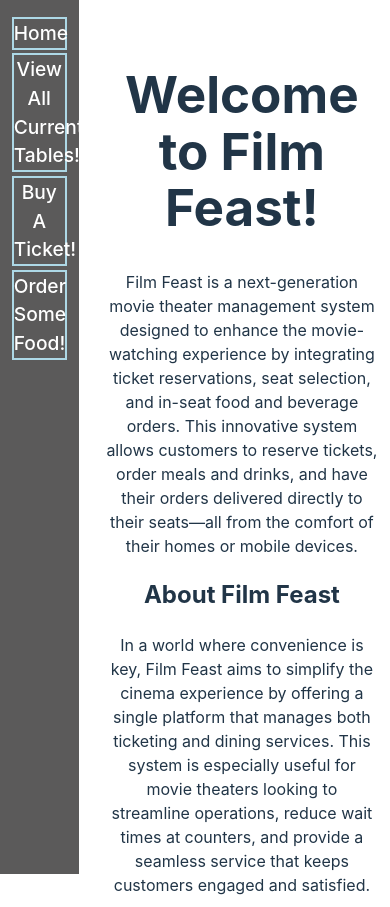
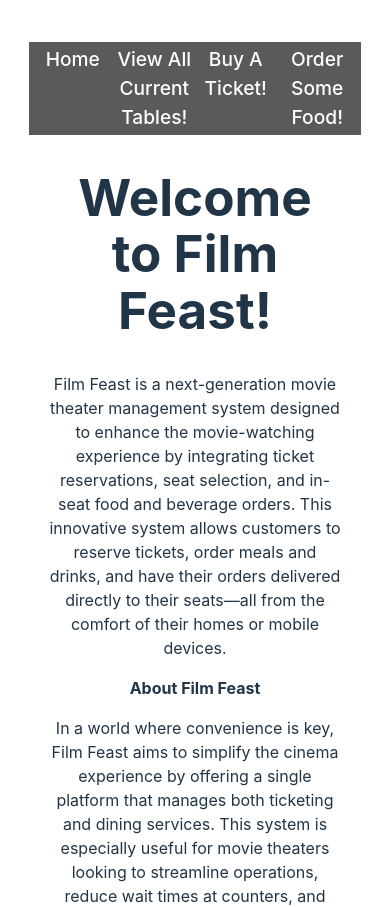
Before and after one commit to workoholyguy/film-feast, a React (Vite) app: page / in a window 390 px wide. Shown: the top 907 px of the page. Built offline with nearby package versions, Linux system fonts and the light colour scheme; no server answers.

Commit message:
Updated Readme

```diff
--- a/src/App.css
+++ b/src/App.css
@@ -71,3 +71,9 @@
   border: lightblue solid 2px;
   margin: 3%;
 }
+
+@media (max-width: 1024px) {
+  * {
+    font-size: 100%;
+  }
+}
--- a/src/pages/Home.jsx
+++ b/src/pages/Home.jsx
@@ -63,14 +63,16 @@ function Home() {
             <ol>
               <li>
                 <strong>Reserve Your Seat:&nbsp;</strong>
-                Visit the &nbsp;&nbsp;<a href="/reserve">Buy a Ticket </a>{" "}
+                Visit the&nbsp;&nbsp;<a href="/reserve">Buy a Ticket </a>{" "}
                 &nbsp;&nbsp;page to browse showtimes and select your preferred
                 seat.
               </li>
               <li>
-                <strong>Place Your Order:</strong> On the{" "}
-                <a href="/order">Order Food</a> page, browse our selection of
-                snacks and beverages to enhance your viewing experience.
+                <span>
+                  <strong>Place Your Order:</strong> On the{" "}
+                  <a href="/order">Order Food</a> page, browse our selection of
+                  snacks and beverages to enhance your viewing experience.
+                </span>{" "}
               </li>
               <li>
                 <strong>Enjoy the Show:</strong> Sit back, relax, and enjoy your
--- a/src/pages/home.css
+++ b/src/pages/home.css
@@ -13,4 +13,6 @@ li {
 
 a {
   border: dotted;
+  /* padding-left: 1%;
+  padding-left: 1%; */
 }
--- a/src/pages/page-styles.css
+++ b/src/pages/page-styles.css
@@ -106,3 +106,52 @@ button {
   justify-content: center;
   padding: 1%;
 }
+
+/* Media query for small screens (mobile view) */
+@media (max-width: 1024px) {
+  /* Move navigation bar to the top */
+  .side-nav {
+    position: relative;
+    width: 100%;
+    height: auto;
+    flex-direction: row;
+    justify-content: space-around;
+    padding: 1%;
+  }
+
+  /* Adjust link style for top navigation */
+  .side-nav > a {
+    margin: 0; /* Remove margins */
+    flex: 1; /* Make each link take equal space */
+    border: none;
+    text-align: center;
+  }
+
+  /* Main container adjustment */
+  .app-master-container {
+    flex-direction: column;
+    align-items: center;
+    padding-top: 3%; /* Add padding for the nav height */
+    padding-left: 0px;
+  }
+
+  .home-master-container {
+    display: flex;
+    flex-direction: column;
+    align-items: center;
+    justify-content: center;
+    width: 100%;
+    padding-left: 0px;
+  }
+  .main {
+    padding: 0%;
+    padding-left: 0px;
+  }
+  /* Centers home content */
+  .home-content-container {
+    max-width: 90%; /* Adjust for readability on small screens */
+    text-align: center;
+    margin: 0 auto;
+    padding-left: 0px;
+  }
+}
```
